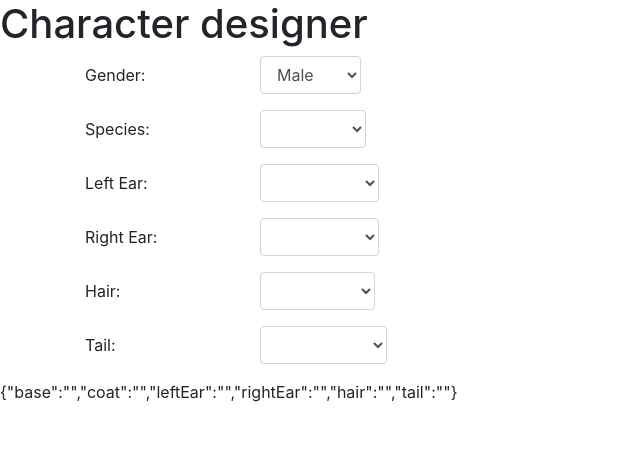
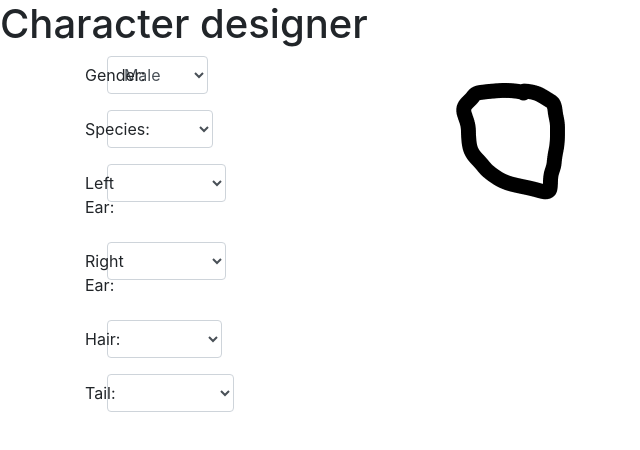
Before and after one commit to pyro-dragon/genrator, an Angular app: page / in a window 1280 px wide. Shown: the top 450 px of the page, without its empty margins (0-640 px from the left). Built offline with nearby package versions, Linux system fonts and the light colour scheme.

Commit message:
Drafting out the new body display component

```diff
--- a/src/app/app.component.html
+++ b/src/app/app.component.html
@@ -3,6 +3,14 @@
 
 </div>
 <div class="options-form">
-    <app-body-form [body]="body"></app-body-form>
-    <p>{{JSON.stringify(body)}}</p>
+	<div class="container">
+		<div class="row">
+			<div class="col-6-md">
+				<app-body-form [body]="body"></app-body-form>
+			</div>
+			<div class="col-6-md">
+				<app-character-display [body]="body"></app-character-display>
+			</div>
+		</div>
+	</div>
 </div>
--- a/src/app/character-display/character-display.component.html
+++ b/src/app/character-display/character-display.component.html
@@ -1,3 +1,4 @@
 <div>
-
+	<img class="layer1" src="assets/layer1.png" />
+	<img class="layer2" src="assets/layer2.png" />
 </div>
--- a/src/app/character-display/character-display.component.ts
+++ b/src/app/character-display/character-display.component.ts
@@ -1,15 +1,13 @@
-import { Component, OnInit } from '@angular/core';
+import { Component, Input } from "@angular/core";
 
 @Component({
-  selector: 'app-character-display',
-  templateUrl: './character-display.component.html',
-  styleUrls: ['./character-display.component.css']
+	selector: "app-character-display",
+	templateUrl: "./character-display.component.html",
+	styleUrls: ["./character-display.component.css"]
 })
-export class CharacterDisplayComponent implements OnInit {
+export class CharacterDisplayComponent {
 
-  constructor() { }
+	@Input() body: {};
 
-  ngOnInit() {
-  }
-
+	constructor() { }
 }
```
Also changed, not shown: src/app/app.module.ts (+6 -6 lines), src/assets/layer1.png (added), src/assets/layer2.png (added).
